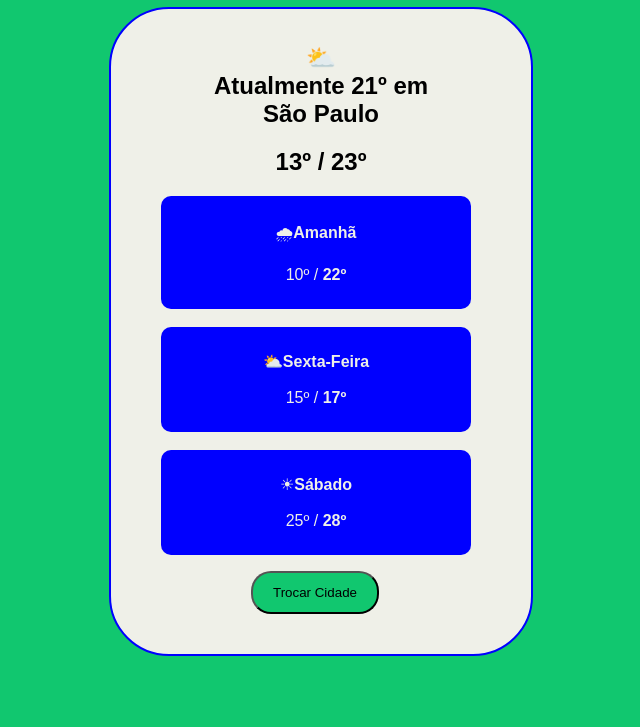
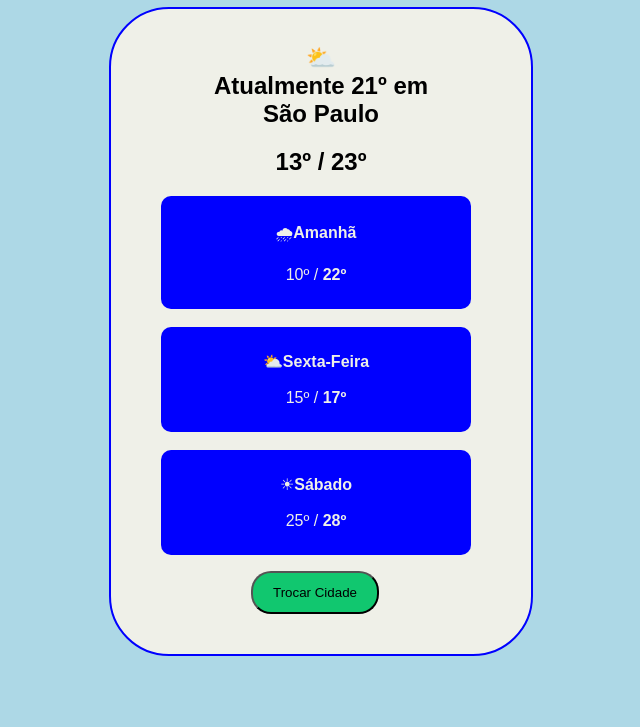
Before and after one commit to hsxflowers/DAD_atv2_Bgrp7, a plain HTML site: page index.html in a window 1280 px wide. Shown: the part 73-800 px from the top of the page, without its empty margins (319-959 px from the left). Drawn offline with Linux system fonts and the light colour scheme.

Commit message:
alterando o fundo para azul claro

```diff
--- a/estilo.css
+++ b/estilo.css
@@ -1,5 +1,5 @@
 body{
-    background-color: #11c76f;
+    background-color: lightblue;
 }
 
 h1, h2, h3 {
```
